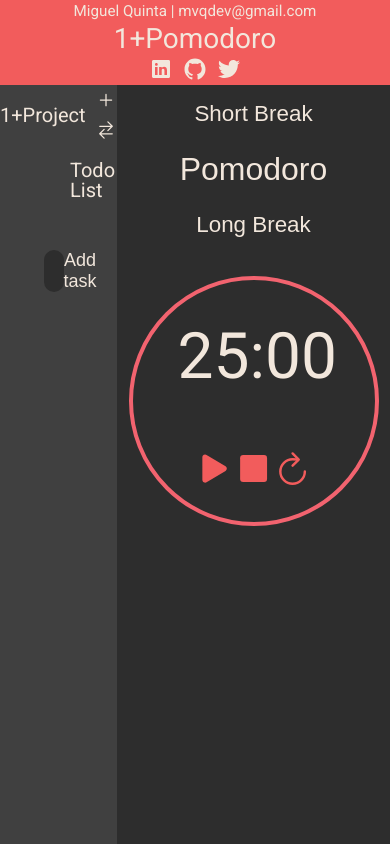
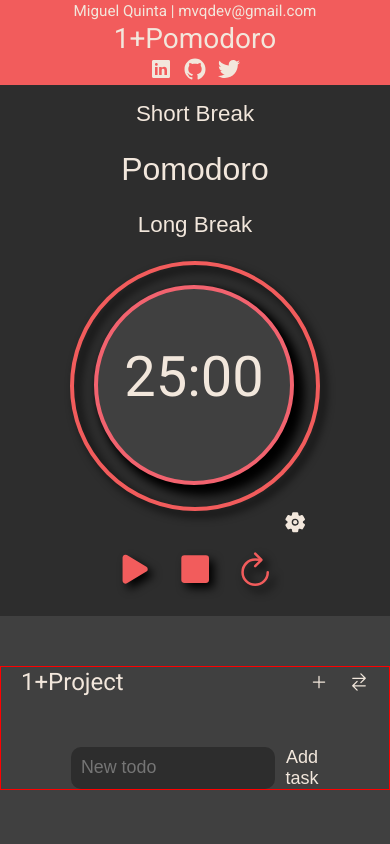
Before and after one commit to mvquinta/1-pomodoro, a React (Create React App) app: page / in a window 390 px wide. Built offline with nearby package versions, Linux system fonts and the light colour scheme.

Commit message:
Besides todo list, everything is positioned and responsive

```diff
--- a/src/App.css
+++ b/src/App.css
@@ -75,7 +75,7 @@ TittleBar.js
 }
 
 .top-div-info-bar h1 {
-  font-size: 2rem;
+  font-size: 2.8rem;
 }
 
 .top-div-info-bar a {
@@ -118,6 +118,8 @@ Nav.js & ClockTImer.js
   display: flex;
   flex-flow: column;
   justify-content: flex-start;
+
+  /*padding-top: 5%;*/
 }
 
 .wrapper-clock-timer nav ul {
@@ -152,33 +154,53 @@ Nav.js & ClockTImer.js
 /*ClockTimer*/
 .div-clock-timer {
   display: flex;
-  justify-content: center;
-  margin: 30px 0 30px 0;
+  flex-direction: column;
+  align-items: center;
+}
+
+.circle-ext {
+  width: 300px;
+  height: 300px;
+  background: transparent;
+  border-color: var(--primary-red);
+  border-style: solid;
+  border-width: 4px;
+  border-radius: 100%;
+  filter: drop-shadow(5px 5px 5px rgb(0,0,0));
 }
 
 .circle {
   width: 250px;
   height: 250px;
-  background: transparent;
+  background: var(--primary-bg-color-dark);
   border-color: var(--secondary-red);
   border-style: solid;
   border-width: 4px;
   border-radius: 100%;
+  margin: 20px 20px;
+  filter: drop-shadow(5px 5px 5px rgb(0,0,0));
 }
 
 .circle-content {
-  margin: 45px;
+  text-align: center;
+  margin-top: 80px;
+  font-size: 4rem;
+  color: var(--primary-bg-color-light);
 }
 
-.timer-session {
-  font-size: 4rem;
-  color: var(--primary-bg-color-light);
+.circle-settings-icon {
+  padding-left: 200px;
 }
 
 .circle-buttons {
   display: flex;
   justify-content: center;
-  margin-top: 60px;
+  margin-top: 10px;
+  filter: drop-shadow(5px 5px 5px rgb(0,0,0));
+}
+
+.circle-buttons button {
+  padding: 0 10px;
 }
 
 /*****
@@ -191,19 +213,17 @@ Todos.js
 }
 
 .wrapper-project-todo {
-  color: var(--primary-bg-color-light)
+  margin-top: 50px;
+  color: var(--primary-bg-color-light);
+  background-color: var(--primary-bg-color-dark);
 
-
+  border: 1px solid red;
 }
 
-.div-project-name {
-
-}
-
-
-.div-project-todos {
-
-}
+/*.todo-project-name {
+  margin-left: 20px;
+  font-size: 1.5rem;
+}*/
 
 /*Styles of elements inside overlayed boxes*/
 
@@ -211,7 +231,11 @@ Todos.js
   display: flex;
   justify-content: space-between;
   align-items: center;
-  font-size: 1.25rem;
+  font-size: 1.5rem;
+}
+
+.project-name-position h2 {
+  margin-left: 20px;
 }
 
 .project-name-position button {
@@ -220,18 +244,18 @@ Todos.js
   font-size: 1.25rem;
   cursor: pointer;
   margin-top: 5px;
-  padding-left: 10px;
+  margin-right: 20px;
   color: var(--primary-bg-color-light)
 }
 
-.project-todos-title-position {
+/*.project-todos-title-position {
   display: flex;
   justify-content: space-between;
   align-items: center;
   padding: 15px 60px 0 70px;
   font-size: 1.25rem;
 
-}
+}*/
 
 .todos-addTask {
   margin-top: 10px;
@@ -302,6 +326,7 @@ media queries
 @media only screen and (max-width: 980px) {
   .wrapper-clock-timer nav ul {
     flex-flow: column;
+    padding-bottom: 15px;
   }
 
   .wrapper-clock-timer nav li {
@@ -346,3 +371,37 @@ TittleBar.js
   }
 
 }
+
+@media only screen and (max-width: 600px) {
+  .features-wrapper {
+    flex-direction: column;
+  }
+
+  .wrapper-clock-timer {
+    width: 100%;
+  }
+
+  .wrapper-todos {
+    width: 100%;
+  }
+
+  .circle-ext {
+    width: 250px;
+    height: 250px;;
+  }
+
+  .circle {
+    width: 200px;
+    height: 200px;
+  }
+
+  .circle-content {
+    margin-top: 60px;
+    font-size: 3.5rem;
+  }
+
+  .circle-buttons {
+    padding-bottom: 20px;
+  }
+
+}
--- a/src/components/ClockTimer.js
+++ b/src/components/ClockTimer.js
@@ -105,6 +105,7 @@ export default function ClockTimer(props) {
 
     return(
         <div className='div-clock-timer'>
+            <div className='circle-ext'>
                 <div className='circle'>
                     <div className='circle-content'>
                         <div>
@@ -113,7 +114,13 @@ export default function ClockTimer(props) {
                                 <span className='timer-session' onClick={togglePopEditTime}>{convertTime(session)}</span>
                             </Hovertip>
                         </div>
-            <IconContext.Provider value={{ color: "#F25C5C", size:"1.75em", className: "global-class-name" }}>
+                    </div>
+                </div>
+            </div>
+            <div className='circle-settings-icon'>
+                <button><IoSettings /></button>
+            </div>
+            <IconContext.Provider value={{ color: "#F25C5C", size:"1.8em", className: "global-class-name" }}>
                 <div className='circle-buttons'>
                     <motion.button
                     onClick={playTrue}
@@ -136,7 +143,5 @@ export default function ClockTimer(props) {
                 </div>
             </IconContext.Provider>
       </div>
-        </div>
-      </div>
     )
 }
--- a/src/components/Todos.js
+++ b/src/components/Todos.js
@@ -1,7 +1,5 @@
 import React, { useState, useEffect } from 'react'
-import { IoPencil, IoTrash, IoSettings, IoMenu, IoSwapHorizontal,
-    IoSquareOutline, IoCheckbox, IoAdd
-} from 'react-icons/io5'
+import { IoPencil, IoTrash, IoSwapHorizontal, IoSquareOutline, IoCheckbox, IoAdd} from 'react-icons/io5'
 import { IconContext } from 'react-icons'
 import Hovertip from './Hovertip'
 import PopAddProject from './PopAddProject'
@@ -121,15 +119,11 @@ export default function Todos() {
                         <button><Hovertip text='Add New Project'><IoAdd onClick={togglePopProjectName} /></Hovertip></button>
                         <button><Hovertip text='Switch Project'><IoSwapHorizontal onClick={togglePopSwitchProj} /></Hovertip></button>
                     </div>
-
                 </div>
             </div>
 
             <IconContext.Provider value={{ color: "#F2E7DC", size:"1.3em", className: "global-class-name" }}>
             <div className='div-project-todos'>
-                <div className='project-todos-title-position'>
-                    <h3>Todo List</h3>
-                </div>
                 {toggleEditTodo ? <PopEditTodoText
                                 valueTodos={todos}
                                 valueSetTodos={setTodos}
```
Lines whose indentation alone changed are shown as unchanged.
